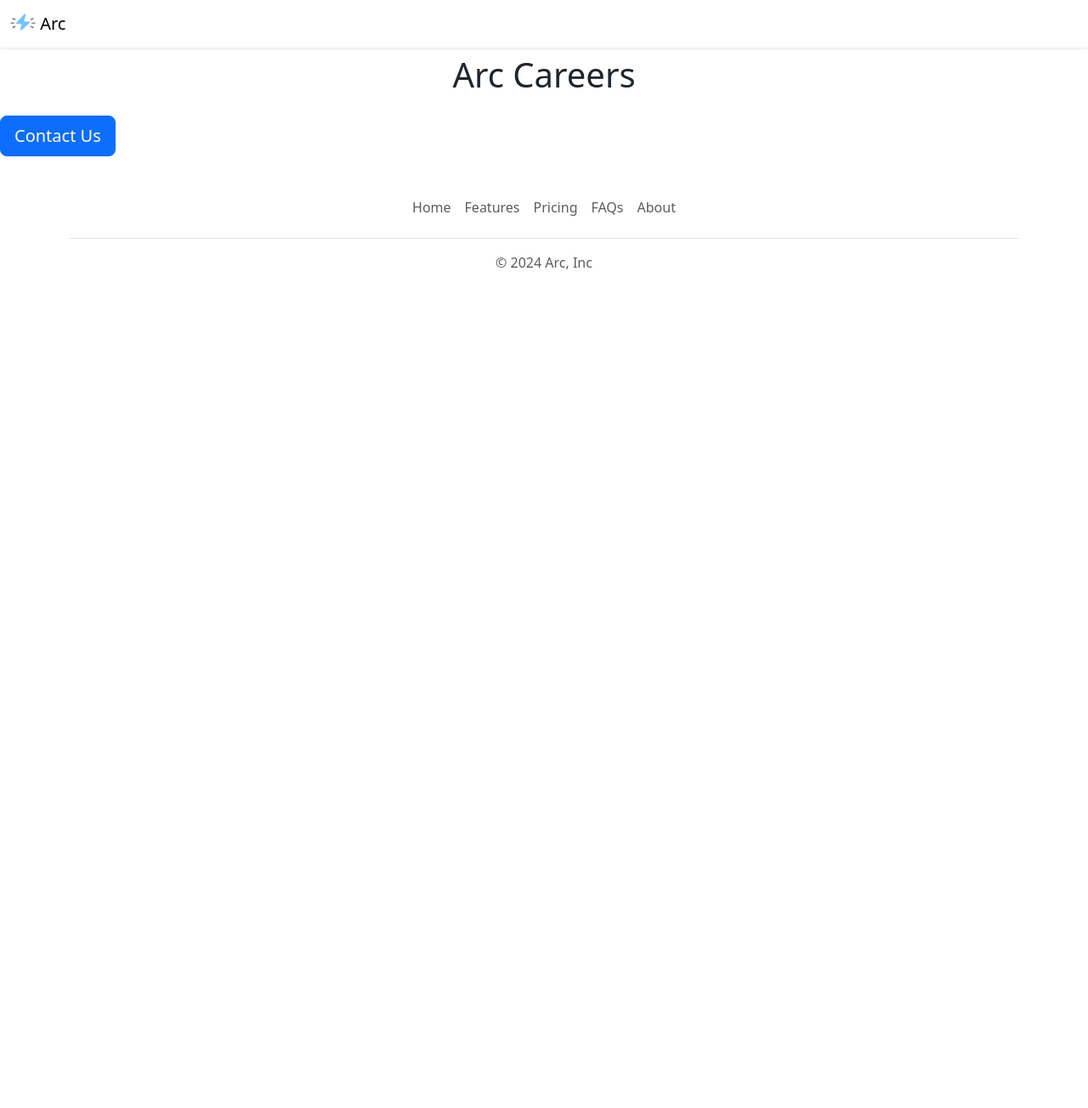
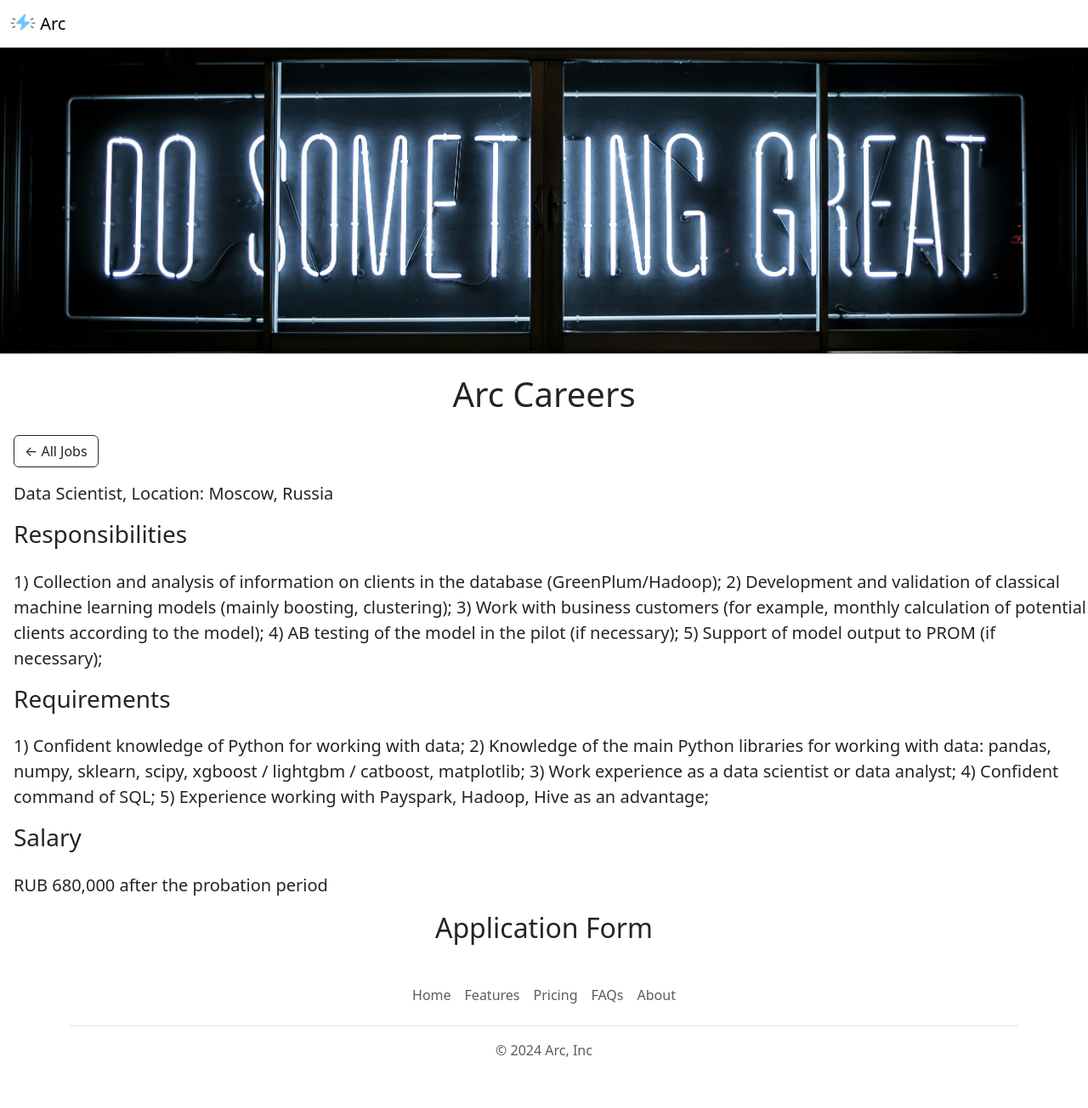
Before and after one commit to ArcMagical/arc-website, a Flask app: page /application in a window 1280 px wide. Shown: the whole page at 85% size. Before the commit the page ends 317 px from the top, so only its background shows below. Run offline with Flask 3, Linux system fonts and the light colour scheme.

Commit message:
added some elements on the application page

```diff
--- a/templates/application.html
+++ b/templates/application.html
@@ -5,15 +5,53 @@
     <meta charset="utf-8">
     <meta name="viewport" content="width=device-width, initial-scale=1">
     <link href="https://cdn.jsdelivr.net/npm/bootstrap@5.3.3/dist/css/bootstrap.min.css" rel="stylesheet" integrity="sha384-QWTKZyjpPEjISv5WaRU9OFeRpok6YctnYmDr5pNlyT2bRjXh0JMhjY6hW+ALEwIH" crossorigin="anonymous">
+    <style>
+      #banner{
+        width: 100%;
+        height: 360px;
+        object-fit: cover;
+        margin-bottom: 16px;
+      }
+    </style>
   </head>
   <body>
     {% include 'nav.html' %}
+    <img class="img-fluid" id='banner' src=https://d9139924-b2ba-4789-a71e-ecf492458839-00-30wq75gvds6i1.sisko.replit.dev/static/banner.jpg height="320">
     <div id="container">
     <h1 class="text-center mt-2 mb-4">{{company_name}} Careers</h1>
-       <div class="row" style="margin-bottom:16px">
-        <div class="col-md-6">
-        <a class="btn btn-primary btn-lg" a href="mailto:parshenkovdm@gmail.com?subject=Questions%20about%20Open%20Positions&body=My%20name%3A%20%3Cyour%20name%20here%3E%0D%0A%0D%0AMy%20questions%3A%20%3Center%20question%20here%3E%0D%0A">Contact Us</a>
-      </div>
+      <a class="btn btn-outline-dark" style="margin-left: 16px" target="_blank"
+       href="/home">← All Jobs</a>
+      <p class="lead" style="margin-left: 16px; margin-top: 16px">
+       Data Scientist, Location: Moscow, Russia
+      </p>
+      <h3 class="text-left mt-2 mb-4" style="margin-left: 16px">Responsibilities</h3>
+       <p class="lead" style="margin-left: 16px">
+        1) Collection and analysis of information on clients in the database
+        (GreenPlum/Hadoop);
+        2) Development and validation of classical machine learning models (mainly boosting,
+        clustering);
+        3) Work with business customers (for example, monthly calculation of potential
+        clients
+        according to the model);
+        4) AB testing of the model in the pilot (if necessary);
+        5) Support of model output to PROM (if necessary);
+       </p>
+      <h3 class="text-left mt-2 mb-4" style="margin-left: 16px">Requirements</h3>
+       <p class="lead" style="margin-left: 16px">
+        1) Confident knowledge of Python for working with data;
+        2) Knowledge of the main Python libraries for working with data: pandas, numpy,
+        sklearn, scipy, xgboost / lightgbm / catboost, matplotlib;
+        3) Work experience as a data scientist or data analyst;
+        4) Confident command of SQL;
+        5) Experience working with Payspark, Hadoop, Hive as an advantage;
+       </p>
+      <h3 class="text-left mt-2 mb-4" style="margin-left: 16px">Salary</h3>
+       <p class="lead" style="margin-left: 16px">
+         RUB 680,000 after the probation period
+       </p>
+    </div>
+    <div>
+      <h2 class="text-center mt-2 mb-4">Application Form</h2>
     </div>
     {% include 'footer.html' %}
   </body>
```
Also changed, not shown: templates/home.html (+13 -4 lines).
